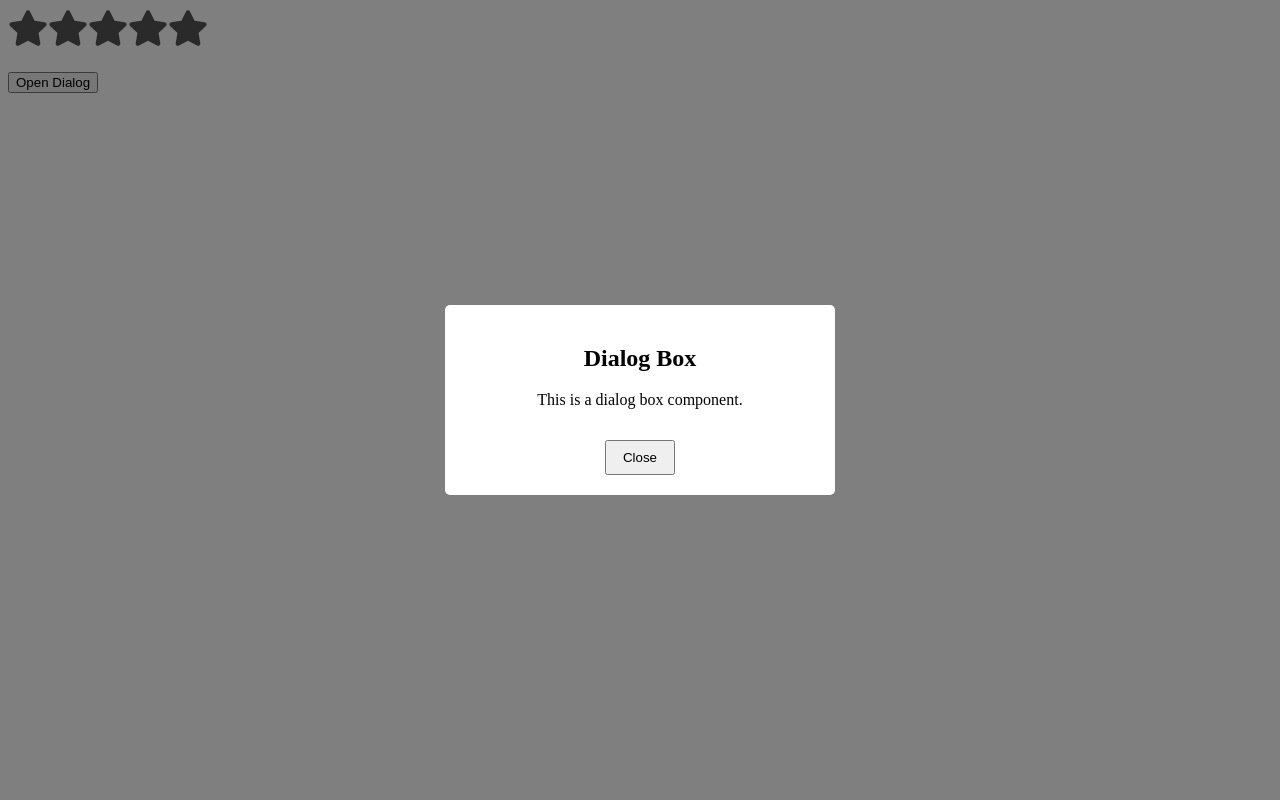
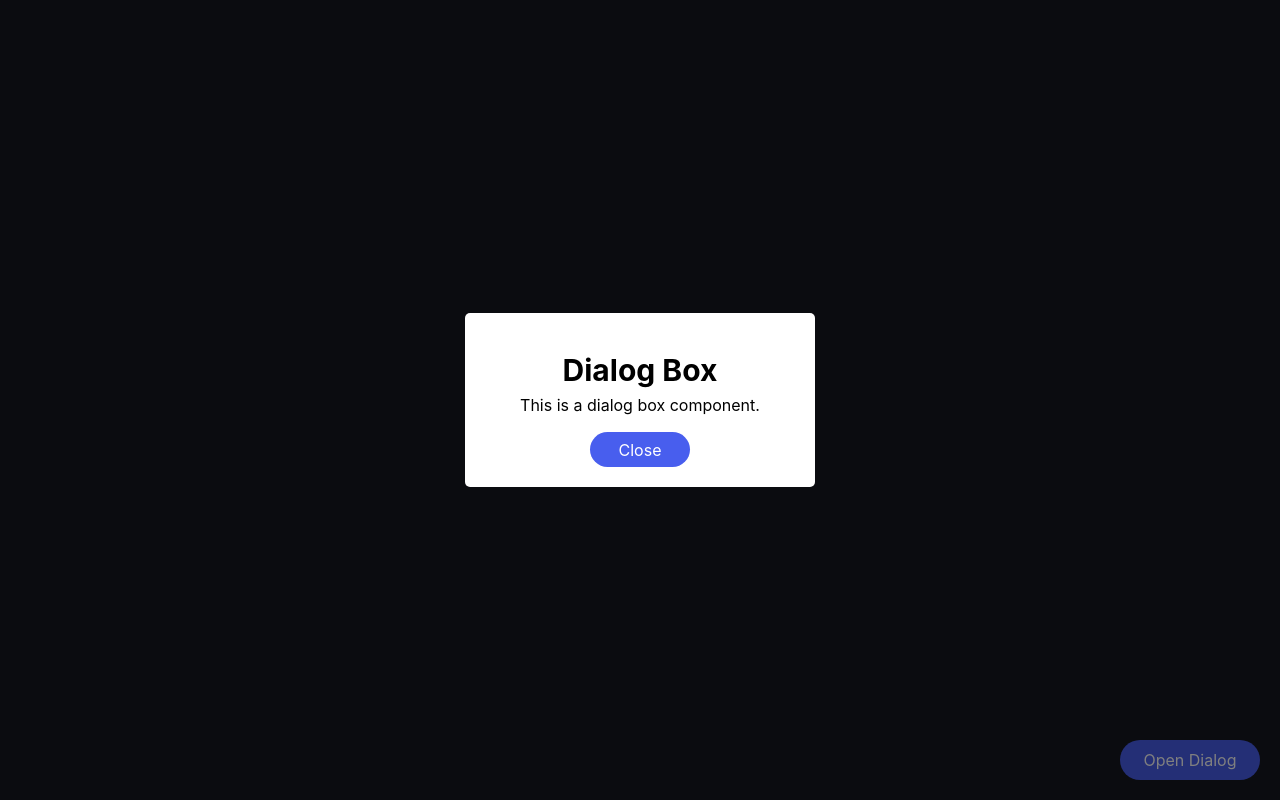
Before and after one commit to DaljitKaur08/rating-system, a React (Create React App) app: page / in a window 1280 px wide. Both pictures are taken after a click on the button "Open Dialog". Built offline with nearby package versions, Linux system fonts and the light colour scheme.

Commit message:
doing css

```diff
--- a/src/css/index.css
+++ b/src/css/index.css
@@ -1,3 +1,44 @@
+@charset "utf-8";
+@import './reset.css';
+
+body {
+    background-color: rgb(23 24 32);
+    color: #fff;
+}
+
+.app {
+    min-height: 100dvh;
+    display: flex;
+    justify-content: center;
+    align-items: center;
+}
+
+section {
+    text-align: center;
+}
+
+section div {
+    display: flex;
+    justify-content: center;
+    gap: 5px;
+}
+
+h2 {
+    margin-top: 15px;
+    font-size: 3rem;
+}
+
+.open-btn {
+    position: fixed;
+    right: 20px;
+    bottom: 20px;
+    width: 140px;
+    height: 40px;
+    border-radius: 20px;
+    background-color: #485eee;
+    color: #fff;
+}
+
 .dialog-overlay {
     position: fixed;
     inset: 0;
@@ -10,13 +51,17 @@
 .dialog-box {
     width: 350px;
     padding: 20px;
-    border-radius: 5px;
     background-color: #fff;
     color: #000;
+    border-radius: 5px;
     text-align: center;
 }
 
 .dialog-box button {
     margin-top: 15px;
-    padding: 8px 16px;
+    width: 100px;
+    height: 35px;
+    border-radius: 20px;
+    background-color: #485eee;
+    color: #fff;
 }
--- a/src/index.css
+++ /dev/null
@@ -1,13 +0,0 @@
-body {
-  margin: 0;
-  font-family: -apple-system, BlinkMacSystemFont, 'Segoe UI', 'Roboto', 'Oxygen',
-    'Ubuntu', 'Cantarell', 'Fira Sans', 'Droid Sans', 'Helvetica Neue',
-    sans-serif;
-  -webkit-font-smoothing: antialiased;
-  -moz-osx-font-smoothing: grayscale;
-}
-
-code {
-  font-family: source-code-pro, Menlo, Monaco, Consolas, 'Courier New',
-    monospace;
-}
```
